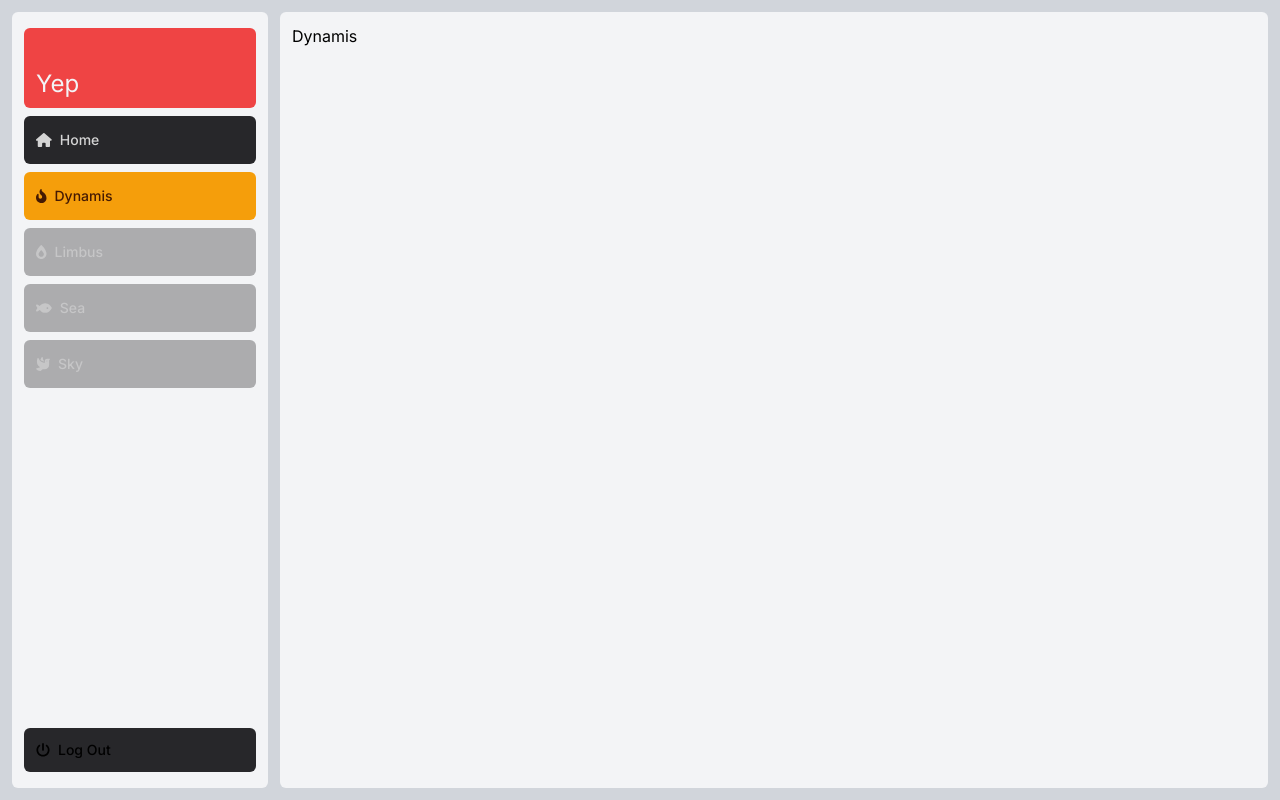
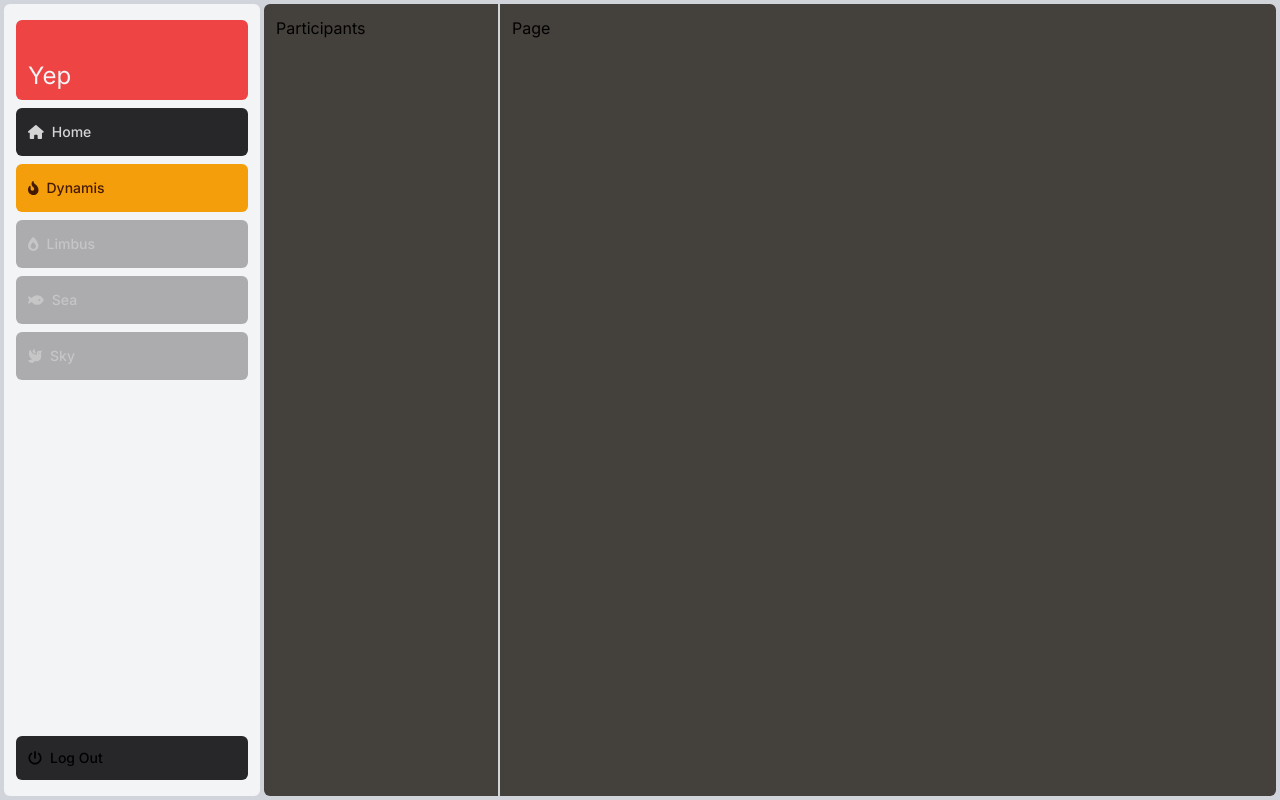
Before and after one commit to Meatclump/ls-tracker, a Next.js app: page /dashboard/dynamis in a window 1280 px wide. Built offline with nearby package versions, Linux system fonts and the light colour scheme.

Commit message:
Added some dynamis page design

```diff
--- /dev/null
+++ b/app/dashboard/dynamis/layout.tsx
@@ -0,0 +1,14 @@
+import Attendance from "@/app/ui/attendance";
+
+export default function Layout({children} : {children: React.ReactNode}) {
+    return (
+        <main className="w-full h-full flex gap-[2px]">
+            <div className="w-full md:w-[300px] bg-stone-700 rounded-md rounded-tr-none rounded-br-none p-3 h-full">
+                <Attendance />
+            </div>
+            <div className="w-full md:w-full bg-stone-700 rounded-md rounded-tl-none rounded-bl-none p-3">
+                {children}
+            </div>
+        </main>
+    )
+}
--- a/app/dashboard/dynamis/page.tsx
+++ b/app/dashboard/dynamis/page.tsx
@@ -1,7 +1,7 @@
 export default function Dynamis() {
     return (
-        <main>
-            <h2>Dynamis</h2>
-        </main>
+        <>
+            Page
+        </>
     )
 }
--- a/app/dashboard/layout.tsx
+++ b/app/dashboard/layout.tsx
@@ -2,12 +2,12 @@ import SideNav from "@/app/ui/dashboard/sidenav";
 
 export default function Layout({ children }: { children: React.ReactNode }) {
 	return (
-		<main className="flex h-screen flex-col md:flex-row md:overflow-hidden p-3 bg-gray-300 dark:bg-stone-950 gap-3">
+		<main className="flex h-screen flex-col md:flex-row md:overflow-hidden p-1 bg-gray-300 dark:bg-stone-950 gap-1">
 			<div className="w-full flex-none md:w-64 bg-gray-100 dark:bg-stone-600 rounded-md">
 				<SideNav />
 			</div>
 			<div className="flex-grow h-full md:overflow-y-auto">
-				<div className="w-full h-full bg-gray-100 dark:bg-stone-800 rounded-md p-3">
+				<div className="w-full h-full rounded-md">
 					{children}
 				</div>
 			</div>
--- a/app/dashboard/page.tsx
+++ b/app/dashboard/page.tsx
@@ -3,8 +3,10 @@ import Dynamis from './dynamis/page';
 
 export default function Dashboard() {
 	return (
-		<main>
-			<h2>Dashboard</h2>
+		<main className="w-full h-full flex gap-[1px]">
+			<div className="w-full md:w-full bg-stone-700 rounded-md p-3">
+				<h2>Dashboard</h2>
+			</div>
 		</main>
 	);
 }
--- /dev/null
+++ b/app/ui/attendance.tsx
@@ -0,0 +1,9 @@
+export default function Attendance() {
+	return (
+		<div>
+			<h2>
+				Participants
+			</h2>
+		</div>
+	)
+}
```
